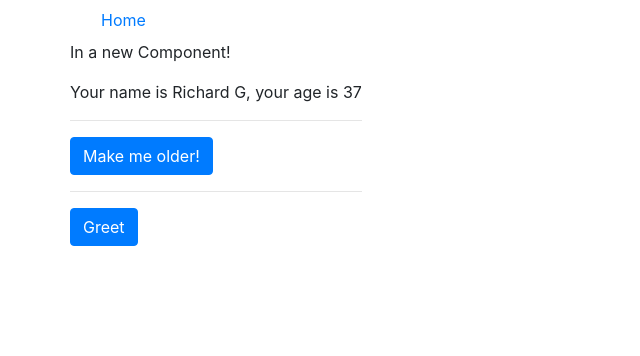
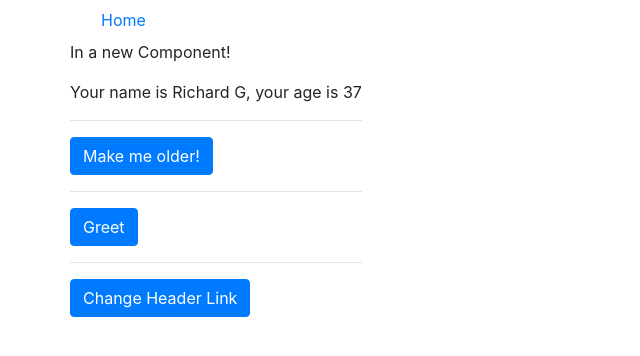
Before and after one commit to regdata/reactjs_basics, a React (Create React App) app: page / in a window 1280 px wide. Shown: the top 356 px of the page, without its empty margins (0-640 px from the left). Built offline with nearby package versions, Linux system fonts and the light colour scheme.

Commit message:
passing data between parent and child components

```diff
--- a/src/App.js
+++ b/src/App.js
@@ -4,8 +4,22 @@ import { Header } from './components/Header';
 import { Home } from './components/Home';
 
 class App extends React.Component {
+  constructor() {
+    super();
+    this.state = {
+      homeLink: 'Home',
+    };
+    this.onChangeLinkName = this.onChangeLinkName.bind(this);
+  }
+
   onGreet() {
     alert('Hello!');
+  }
+
+  onChangeLinkName(newName) {
+    this.setState({
+      homeLink: newName,
+    });
   }
 
   render() {
@@ -13,12 +27,17 @@ class App extends React.Component {
       <div className='container'>
         <div className='row'>
           <div className='col-xs-10 col-xs-offset-1'>
-            <Header />
+            <Header homeLink={this.state.homeLink} />
           </div>
         </div>
         <div className='row'>
           <div className='col-xs-10 col-xs-offset-1'>
-            <Home name={'Richard G'} age={37} greet={this.onGreet} />
+            <Home
+              name={'Richard G'}
+              age={37}
+              greet={this.onGreet}
+              changeLink={this.onChangeLinkName}
+            />
           </div>
         </div>
       </div>
--- a/src/components/Header.js
+++ b/src/components/Header.js
@@ -7,7 +7,7 @@ export const Header = props => {
         <div className='navbar-header'>
           <ul className='nav navbar-nav'>
             <li>
-              <a href='#'>Home</a>
+              <a href='#'>{props.homeLink}</a>
             </li>
           </ul>
         </div>
--- a/src/components/Home.js
+++ b/src/components/Home.js
@@ -2,17 +2,24 @@ import React from 'react';
 
 export class Home extends React.Component {
   constructor(props) {
-    super();
+    super(props);
     this.state = {
       age: props.age,
+      homeLink: 'Changed Link',
     };
     this.onMakeOlder = this.onMakeOlder.bind(this);
+    this.onChangeLink = this.onChangeLink.bind(this);
   }
 
   onMakeOlder() {
     this.setState({
       age: this.state.age + 3,
     });
+  }
+
+  onChangeLink() {
+    this.props.changeLink(this.state.homeLink);
+    console.log(this.state.homeLink);
   }
 
   render() {
@@ -30,6 +37,10 @@ export class Home extends React.Component {
         <button onClick={this.props.greet} className='btn btn-primary'>
           Greet
         </button>
+        <hr />
+        <button onClick={this.onChangeLink} className='btn btn-primary'>
+          Change Header Link
+        </button>
       </div>
     );
   }
```
